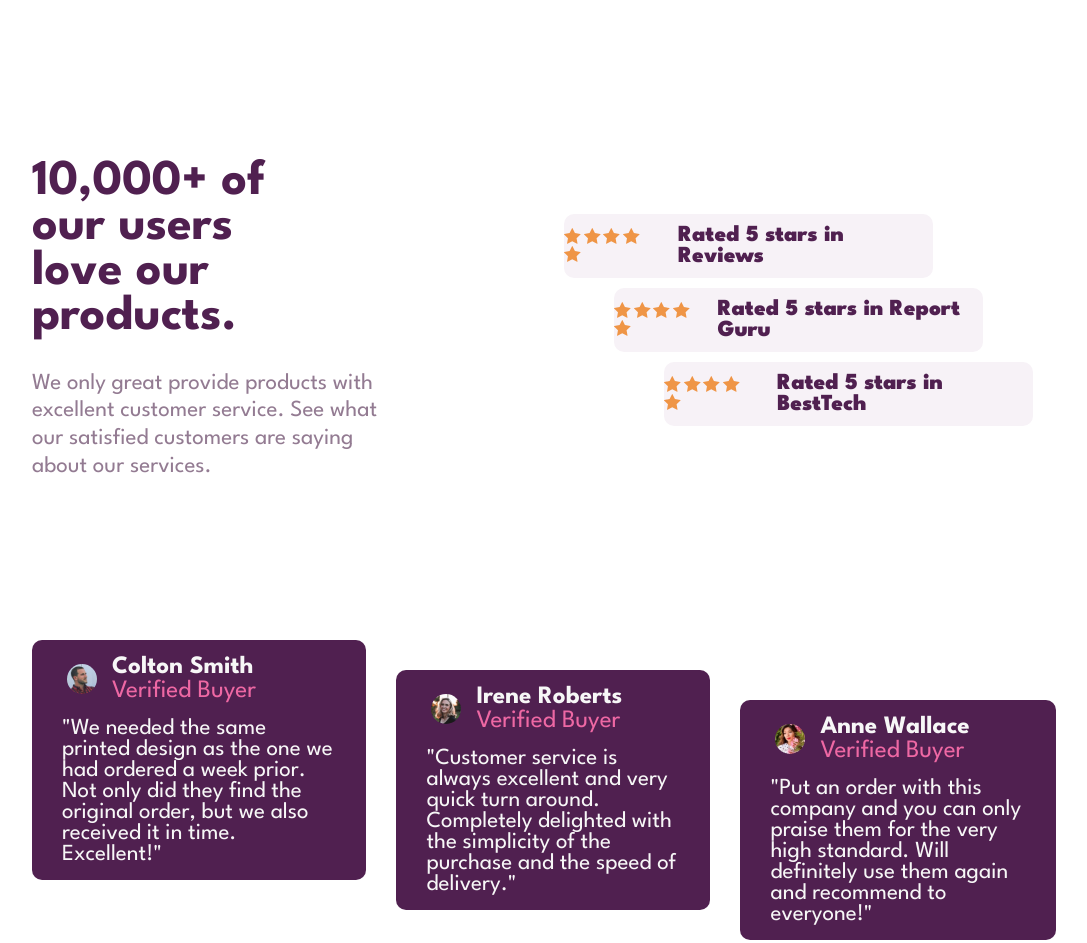
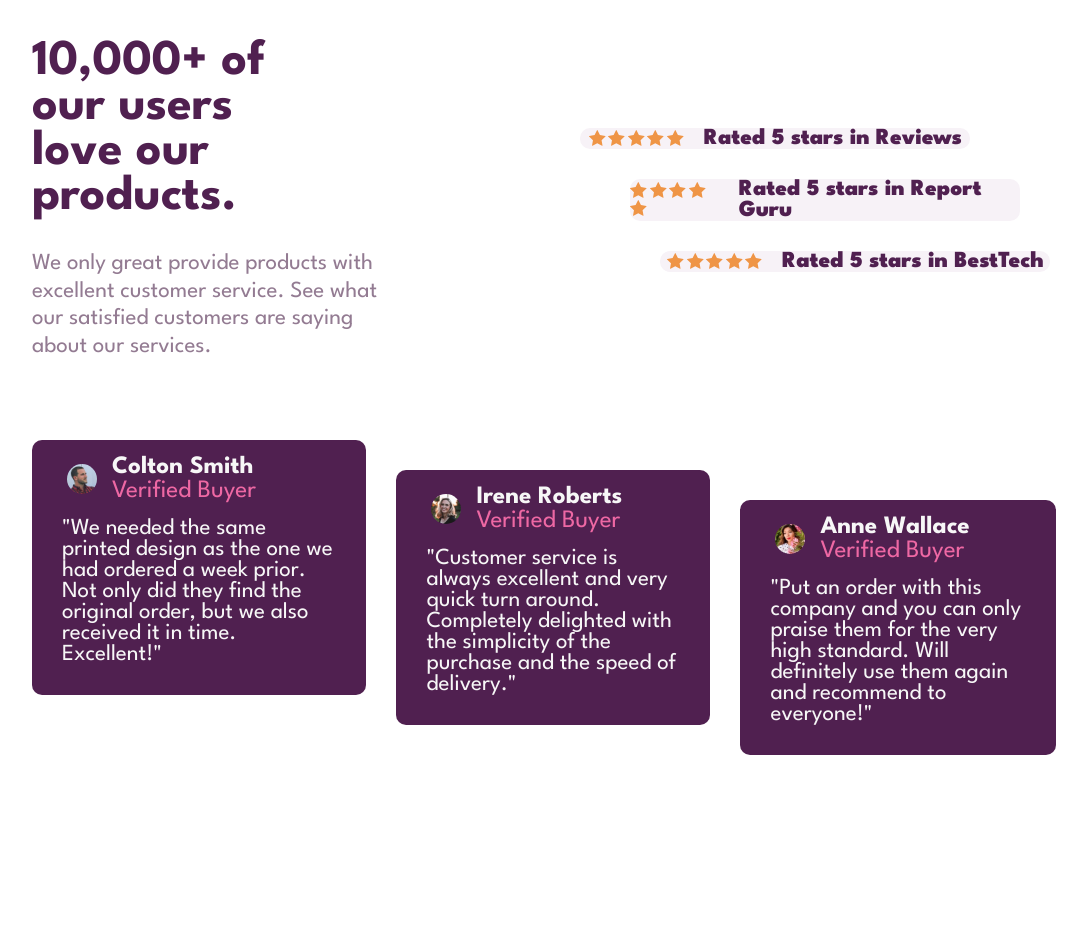
Before and after one commit to DajoshPlays/Social-section, a plain HTML site: page index.html in a window 1280 px wide. Shown: the whole page, without its empty margins (96-1183 px from the left). After the commit the page ends 800 px from the top, so only its background shows below. Drawn offline with Linux system fonts and the light colour scheme.

Commit message:
updated style two

```diff
--- a/styles.css
+++ b/styles.css
@@ -58,7 +58,6 @@ html{
     gap: 10px;
     width: 80vw;
     margin: auto;
-    height: 50vh;
 }
 .review1{
     background-color: #f7f2f7;
@@ -104,27 +103,26 @@ html{
     display: flex;
     flex-direction: column;
     border-radius: 10px;
-    height: 40vh;
     background-color: #502050;
+    padding: 3rem;
 }
 .box2{
     display: flex;
     flex-direction: column;
     border-radius: 10px;
-    height: 40vh;
     background-color: #502050;
+    padding: 3rem;
 }
 .box3{
     display: flex;
     flex-direction: column;
     border-radius: 10px;
-    height: 40vh;
     background-color: #502050;
+    padding: 3rem;
 }
 .b-heading{
     display: flex;
     align-items: center;
-    height: 15vh;
     gap: 15px;
 }
 .testimonial-text{
@@ -158,13 +156,11 @@ html{
 @media (min-width: 1024px){
     .top-contain{
         gap: 40px;
-        margin-bottom: 4rem;
         position: relative;
         flex-direction: row;
         align-items: center;
         width: 80vw;
-        margin: auto;
-        height: 80vh;
+        margin: 4rem auto;
     }
     .h1-cont{
         padding: 0;
@@ -178,6 +174,7 @@ html{
         flex-direction: column;
         gap: 10px;
         margin: 0;
+        flex: 1 1 50%;
     }
     .h1-heading{
         text-align: left;
@@ -197,10 +194,10 @@ html{
         display: flex;
         flex-direction: column;
         justify-content: center;
-        gap: 10px;
-        width: 80vw;
-        margin: auto;
-        height: 50vh;
+        gap: 30px;
+        padding: 1.7rem;
+        flex: 1 1 50%;
+        /* margin: auto; */
     }
     .r-text{
         font-size: 2.3rem;
@@ -212,8 +209,7 @@ html{
         flex-direction: row;
         justify-content: center;
         gap: 20px;
-        height: 8vh;
-        width: 75%;
+        width: 85%;
     }
     .review2{
         background-color: #f7f2f7;
@@ -222,10 +218,9 @@ html{
         flex-direction: row;
         justify-content: center;
         gap: 20px;
-        height: 8vh;
         position: relative;
         left: 50px;
-        width: 75%;
+        width: 85%;
     }
     .review3{
         background-color: #f7f2f7;
@@ -234,39 +229,33 @@ html{
         flex-direction: row;
         justify-content: center;
         gap: 20px;
-        height: 8vh;
         position: relative;
-        left: 100px;
-        width: 75%;
+        left: 80px;
+        width: 85%;
     }
     .reviewicon img{
         padding-top: 0;
     }
-    .bottom-container{
-        height: 50vh;
-    }
+    /* .bottom-container{
+    } */
     .box1{
-        height: 30vh;
         padding: 1.5rem;
     }
     .box2{
         position: relative;
         top: 30px;
-        height: 30vh;
         padding: 1.5rem;
     }
     .box3{
         position: relative;
         top: 60px;
-        height: 30vh;
         padding: 1.5rem;
     }
     .review-text{
         font-size: 2.3rem;
     }
-    .b-heading{
-        height: 10vh;
-    }
+    /* .b-heading{
+    } */
     .h3-heading{
         font-size: 2.5rem;
     }
@@ -280,4 +269,8 @@ html{
     .absolute{
         display: none;
     }
+    .second-container{
+        padding: 4rem;
+        margin-bottom: 4rem;
+    }
 }
```
